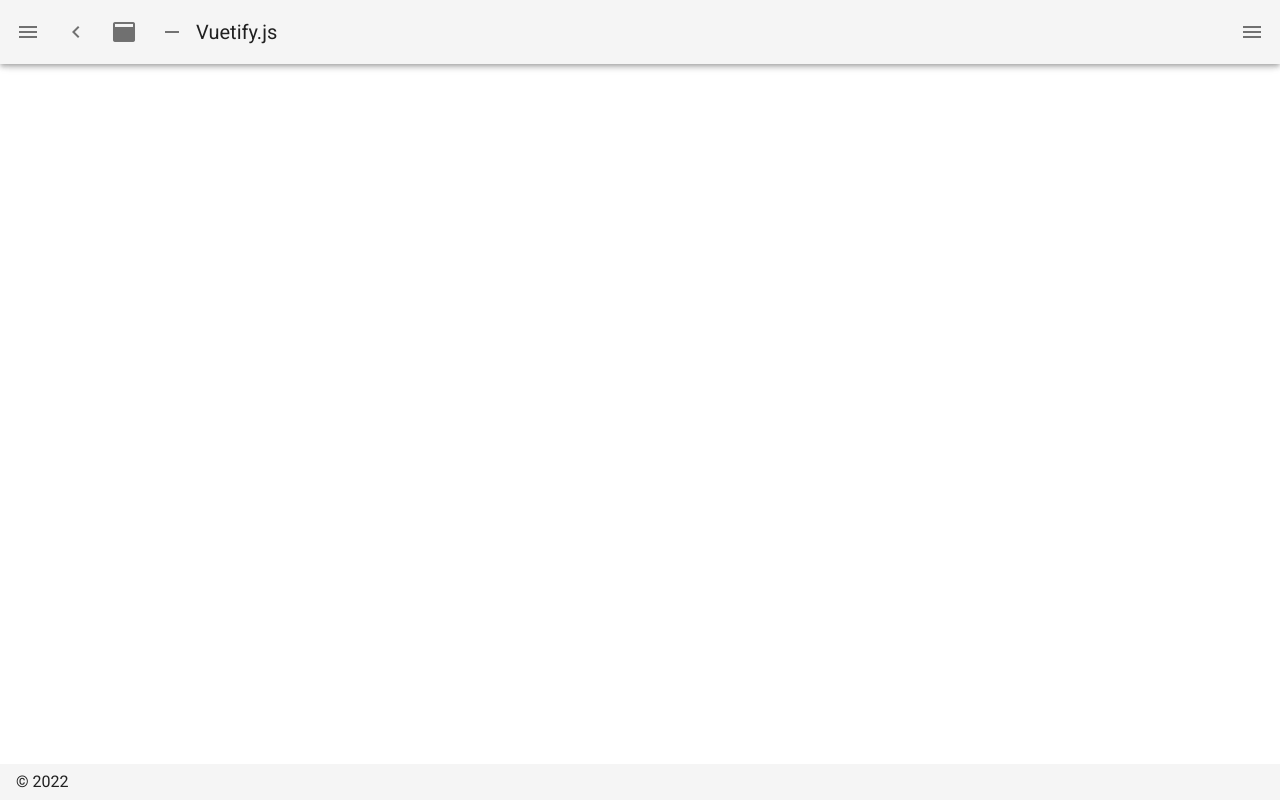
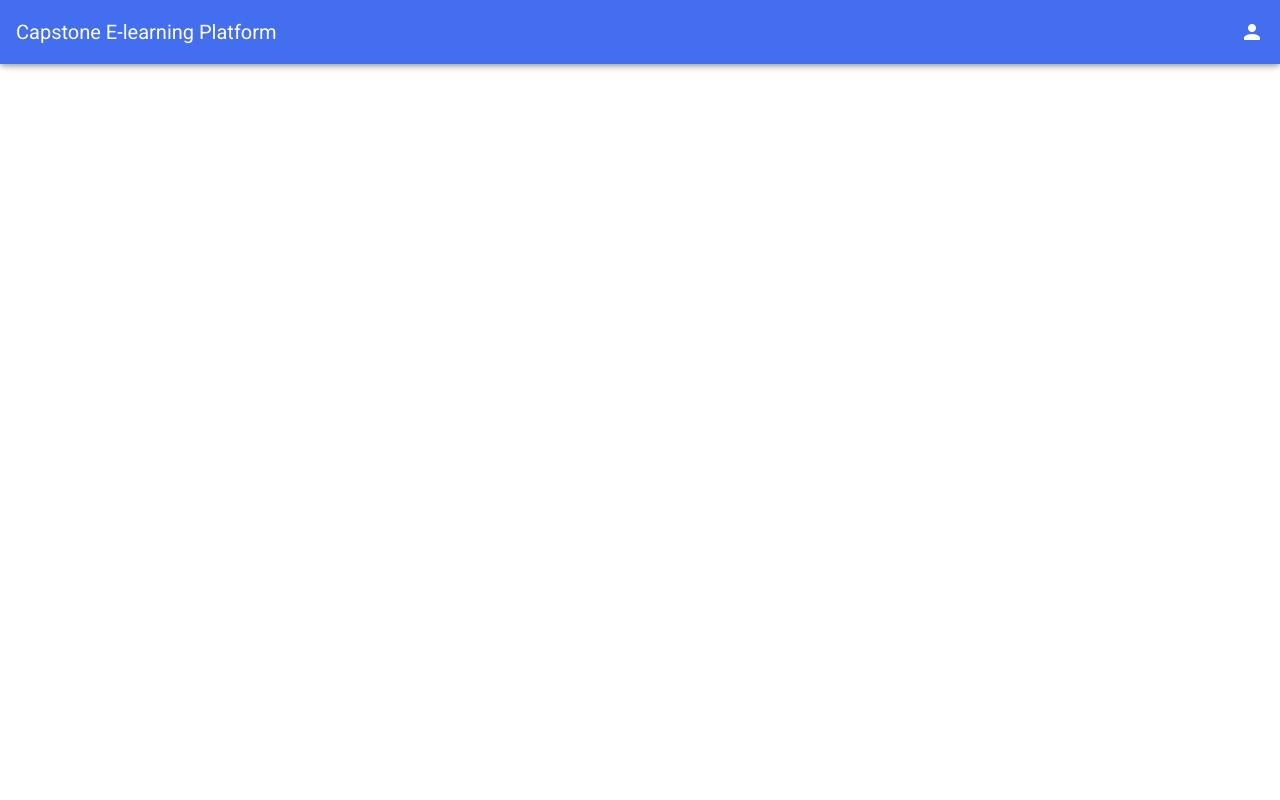
Before and after one commit to EyobAshenaki/E-learningClient, a Nuxt app: page / in a window 1280 px wide. Built offline with nearby package versions, Linux system fonts and the light colour scheme.

Commit message:
feat(layout): add header to default layout

```diff
--- /dev/null
+++ b/components/AppHeader.vue
@@ -0,0 +1,26 @@
+<template>
+  <v-app-bar color="primary lighten-1" clipped-left dark app>
+    <v-app-bar-title>Capstone E-learning Platform</v-app-bar-title>
+    <v-spacer></v-spacer>
+    <v-menu left bottom>
+      <template #activator="{ on, attrs }">
+        <!-- Todo: This Button will be changed to an avatar down the line which contains the users photo -->
+        <v-btn icon v-bind="attrs" v-on="on">
+          <v-icon>mdi-account</v-icon>
+        </v-btn>
+      </template>
+
+      <v-list>
+        <v-list-item v-for="n in 5" :key="n" @click="() => {}">
+          <v-list-item-title>Option {{ n }}</v-list-item-title>
+        </v-list-item>
+      </v-list>
+    </v-menu>
+  </v-app-bar>
+</template>
+
+<script>
+export default {}
+</script>
+
+<style lang="scss" scoped></style>
--- a/layouts/default.vue
+++ b/layouts/default.vue
@@ -1,92 +1,24 @@
 <template>
-  <v-app dark>
-    <v-navigation-drawer
-      v-model="drawer"
-      :mini-variant="miniVariant"
-      :clipped="clipped"
-      fixed
-      app
-    >
-      <v-list>
-        <v-list-item
-          v-for="(item, i) in items"
-          :key="i"
-          :to="item.to"
-          router
-          exact
-        >
-          <v-list-item-action>
-            <v-icon>{{ item.icon }}</v-icon>
-          </v-list-item-action>
-          <v-list-item-content>
-            <v-list-item-title v-text="item.title" />
-          </v-list-item-content>
-        </v-list-item>
-      </v-list>
-    </v-navigation-drawer>
-    <v-app-bar :clipped-left="clipped" fixed app>
-      <v-app-bar-nav-icon @click.stop="drawer = !drawer" />
-      <v-btn icon @click.stop="miniVariant = !miniVariant">
-        <v-icon>mdi-{{ `chevron-${miniVariant ? 'right' : 'left'}` }}</v-icon>
-      </v-btn>
-      <v-btn icon @click.stop="clipped = !clipped">
-        <v-icon>mdi-application</v-icon>
-      </v-btn>
-      <v-btn icon @click.stop="fixed = !fixed">
-        <v-icon>mdi-minus</v-icon>
-      </v-btn>
-      <v-toolbar-title v-text="title" />
-      <v-spacer />
-      <v-btn icon @click.stop="rightDrawer = !rightDrawer">
-        <v-icon>mdi-menu</v-icon>
-      </v-btn>
-    </v-app-bar>
+  <v-app>
+    <app-header />
     <v-main>
       <v-container>
         <Nuxt />
       </v-container>
     </v-main>
-    <v-navigation-drawer v-model="rightDrawer" :right="right" temporary fixed>
-      <v-list>
-        <v-list-item @click.native="right = !right">
-          <v-list-item-action>
-            <v-icon light> mdi-repeat </v-icon>
-          </v-list-item-action>
-          <v-list-item-title>Switch drawer (click me)</v-list-item-title>
-        </v-list-item>
-      </v-list>
-    </v-navigation-drawer>
-    <v-footer :absolute="!fixed" app>
-      <span>&copy; {{ new Date().getFullYear() }}</span>
-    </v-footer>
   </v-app>
 </template>
 
 <script>
+import AppHeader from '@/components/AppHeader.vue'
 export default {
   name: 'DefaultLayout',
+  components: { AppHeader },
+  // comments: {
+  //   AppHeader
+  // },
   data() {
-    return {
-      clipped: false,
-      drawer: false,
-      fixed: false,
-      items: [
-        {
-          icon: 'mdi-apps',
-          title: 'Welcome',
-          to: '/',
-        },
-        {
-          icon: 'mdi-chart-bubble',
-          title: 'Inspire',
-          to: '/inspire',
-        },
-      ],
-      miniVariant: false,
-      right: true,
-      rightDrawer: false,
-      title: 'Vuetify.js',
-    }
+    return {}
   },
 }
 </script>
```
